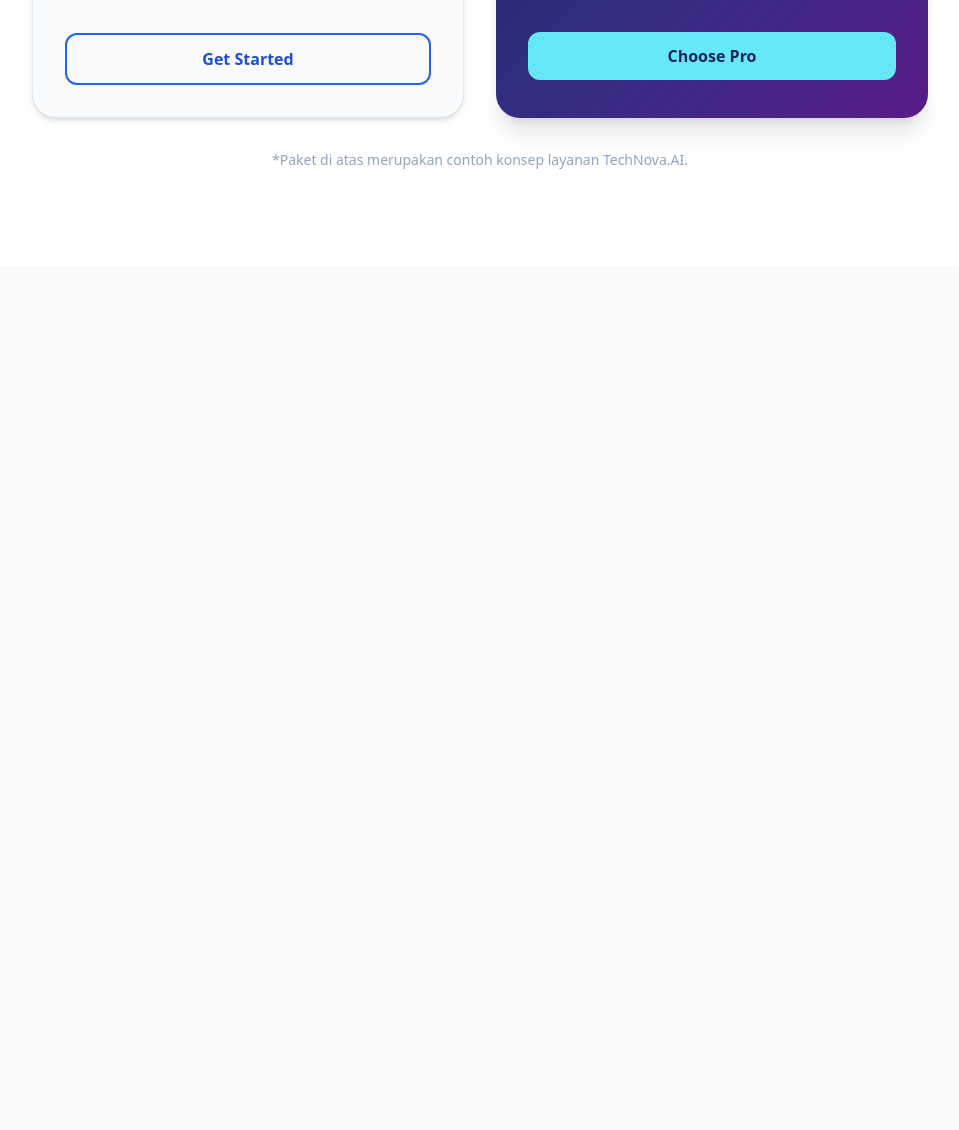
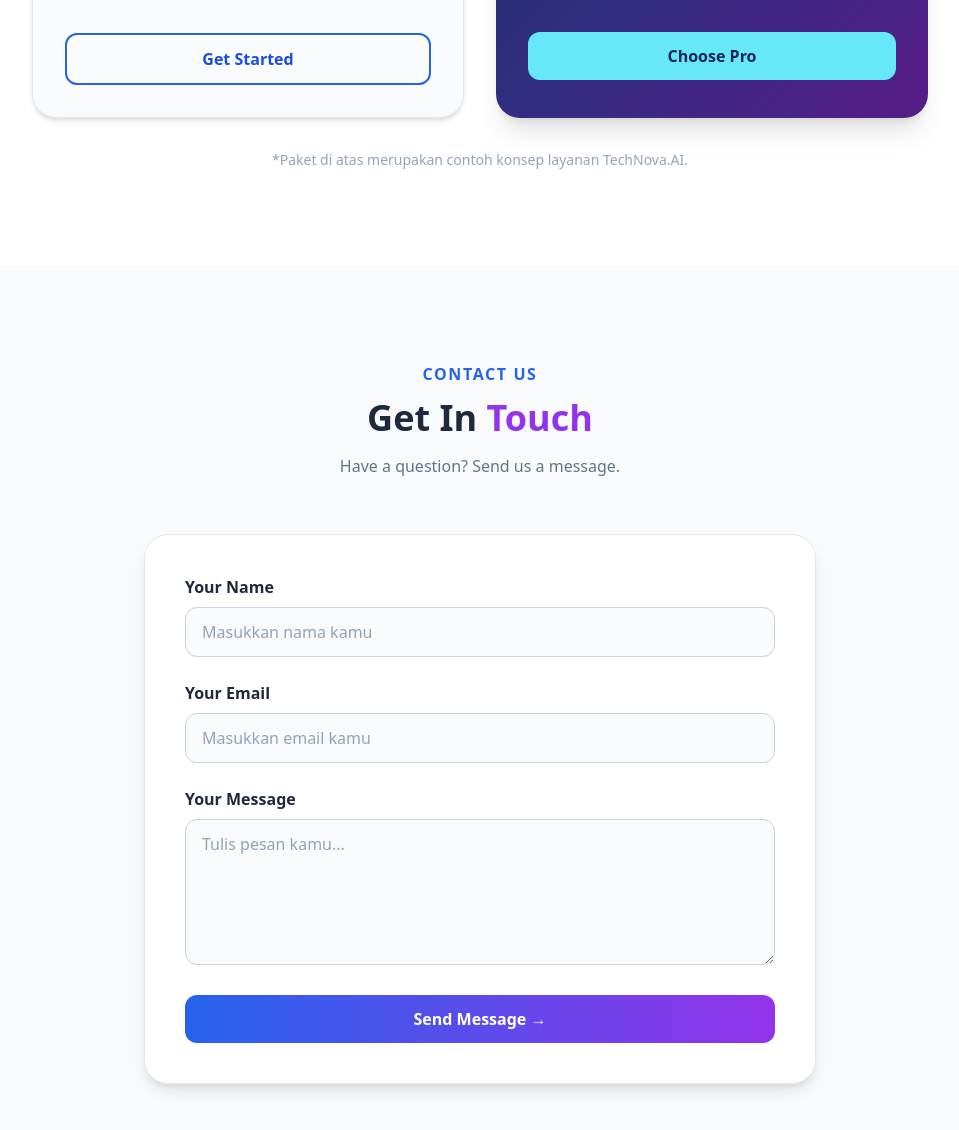
Before and after one commit to irwansyah88761-source/tugas-3.5-Irwansyah-Pratama-, a plain HTML site: page index.html in a window 1280 px wide. Shown: the part 2911-4041 px from the top of the page, without its empty margins (160-1119 px from the left). Before the commit the page ends 3177 px from the top, so only its background shows below. Drawn offline with nearby package versions, Linux system fonts and the light colour scheme.

Commit message:
Menambahkan contact section dengan dark mode

```diff
--- a/index.html
+++ b/index.html
@@ -518,6 +518,114 @@
 
 <!-- AKHIR TAHAP 6 -->
 
+<!-- TAHAP 7: CONTACT SECTION -->
+
+<section id="contact"
+    class="py-24 bg-slate-50 dark:bg-slate-950 text-slate-800 dark:text-white transition-colors duration-300">
+
+    <div class="max-w-6xl mx-auto px-6">
+
+        <!-- JUDUL -->
+        <div class="text-center mb-14">
+
+            <p class="text-blue-600 dark:text-cyan-400 font-bold tracking-widest">
+                CONTACT US
+            </p>
+
+            <h2 class="text-3xl md:text-4xl font-bold mt-3">
+                Get In
+                <span class="text-purple-600 dark:text-purple-400">
+                    Touch
+                </span>
+            </h2>
+
+            <p class="text-slate-500 dark:text-slate-400 mt-4">
+                Have a question? Send us a message.
+            </p>
+
+        </div>
+
+        <!-- FORM KONTAK -->
+        <div class="max-w-2xl mx-auto bg-white dark:bg-slate-900 border border-slate-200 dark:border-slate-800 rounded-3xl shadow-lg p-8 md:p-10 transition-colors duration-300">
+
+            <form id="contactForm" class="space-y-6">
+
+                <!-- NAMA -->
+                <div>
+
+                    <label for="name" class="block font-semibold mb-2">
+                        Your Name
+                    </label>
+
+                    <input
+                        type="text"
+                        id="name"
+                        placeholder="Masukkan nama kamu"
+                        required
+                        class="w-full bg-slate-50 dark:bg-slate-800 border border-slate-300 dark:border-slate-700 text-slate-800 dark:text-white placeholder-slate-400 rounded-xl px-4 py-3 outline-none focus:border-blue-500 focus:ring-2 focus:ring-blue-100 dark:focus:ring-blue-900">
+
+                </div>
+
+                <!-- EMAIL -->
+                <div>
+
+                    <label for="email" class="block font-semibold mb-2">
+                        Your Email
+                    </label>
+
+                    <input
+                        type="email"
+                        id="email"
+                        placeholder="Masukkan email kamu"
+                        required
+                        class="w-full bg-slate-50 dark:bg-slate-800 border border-slate-300 dark:border-slate-700 text-slate-800 dark:text-white placeholder-slate-400 rounded-xl px-4 py-3 outline-none focus:border-blue-500 focus:ring-2 focus:ring-blue-100 dark:focus:ring-blue-900">
+
+                </div>
+
+                <!-- PESAN -->
+                <div>
+
+                    <label for="message" class="block font-semibold mb-2">
+                        Your Message
+                    </label>
+
+                    <textarea
+                        id="message"
+                        rows="5"
+                        placeholder="Tulis pesan kamu..."
+                        required
+                        class="w-full bg-slate-50 dark:bg-slate-800 border border-slate-300 dark:border-slate-700 text-slate-800 dark:text-white placeholder-slate-400 rounded-xl px-4 py-3 outline-none focus:border-blue-500 focus:ring-2 focus:ring-blue-100 dark:focus:ring-blue-900"></textarea>
+
+                </div>
+
+                <!-- TOMBOL -->
+                <button
+                    type="submit"
+                    class="w-full bg-gradient-to-r from-blue-600 to-purple-600 text-white py-3 rounded-xl font-bold hover:opacity-90 transition">
+
+                    Send Message →
+
+                </button>
+
+                <!-- NOTIFIKASI -->
+                <p id="formResult"
+                    role="status"
+                    class="hidden text-center text-green-600 dark:text-green-400 font-semibold">
+
+                    Pesan berhasil dikirim! Terima kasih.
+
+                </p>
+
+            </form>
+
+        </div>
+
+    </div>
+
+</section>
+
+<!-- AKHIR TAHAP 7 -->
+
 
 </body>
 
```
